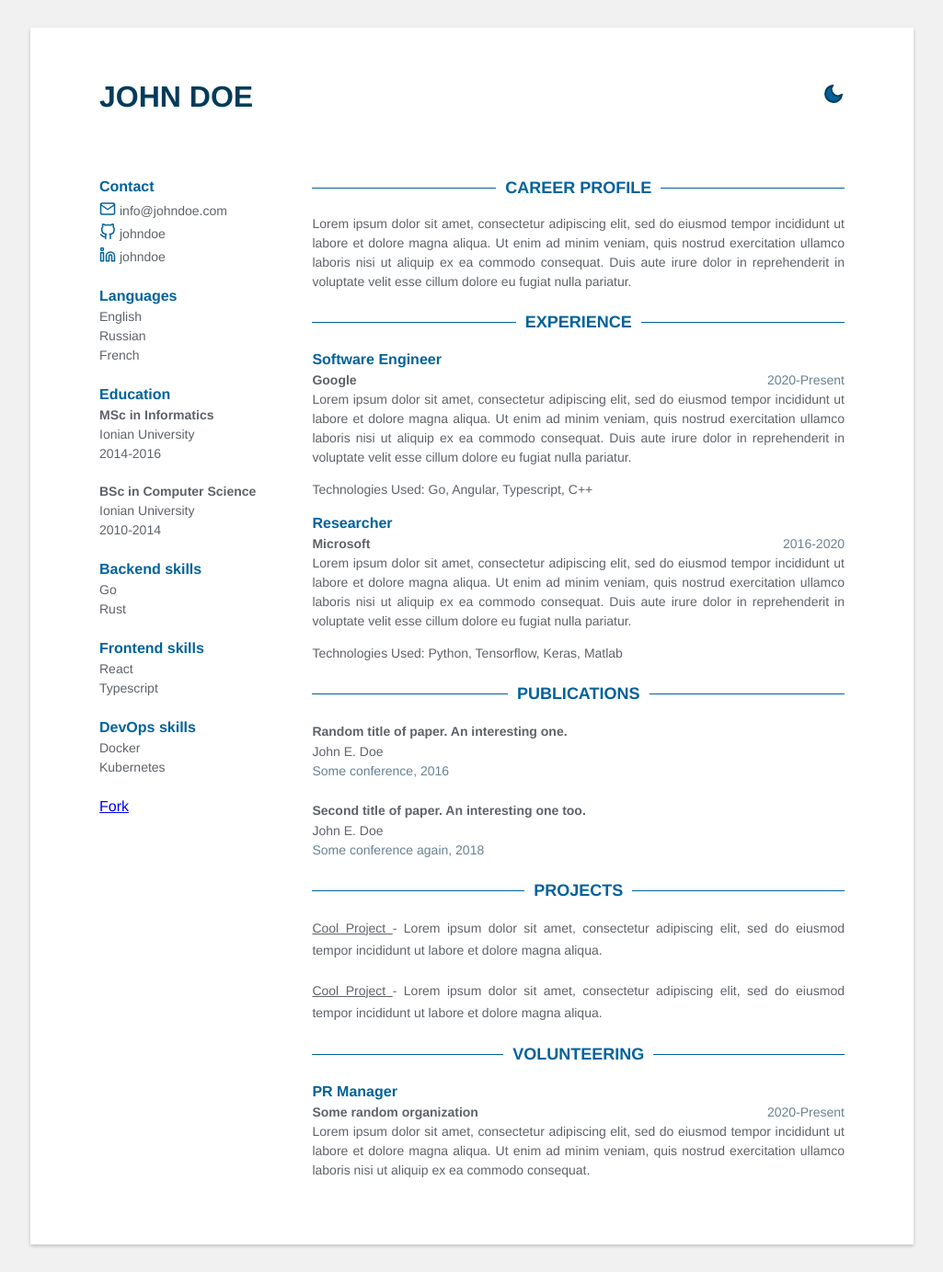
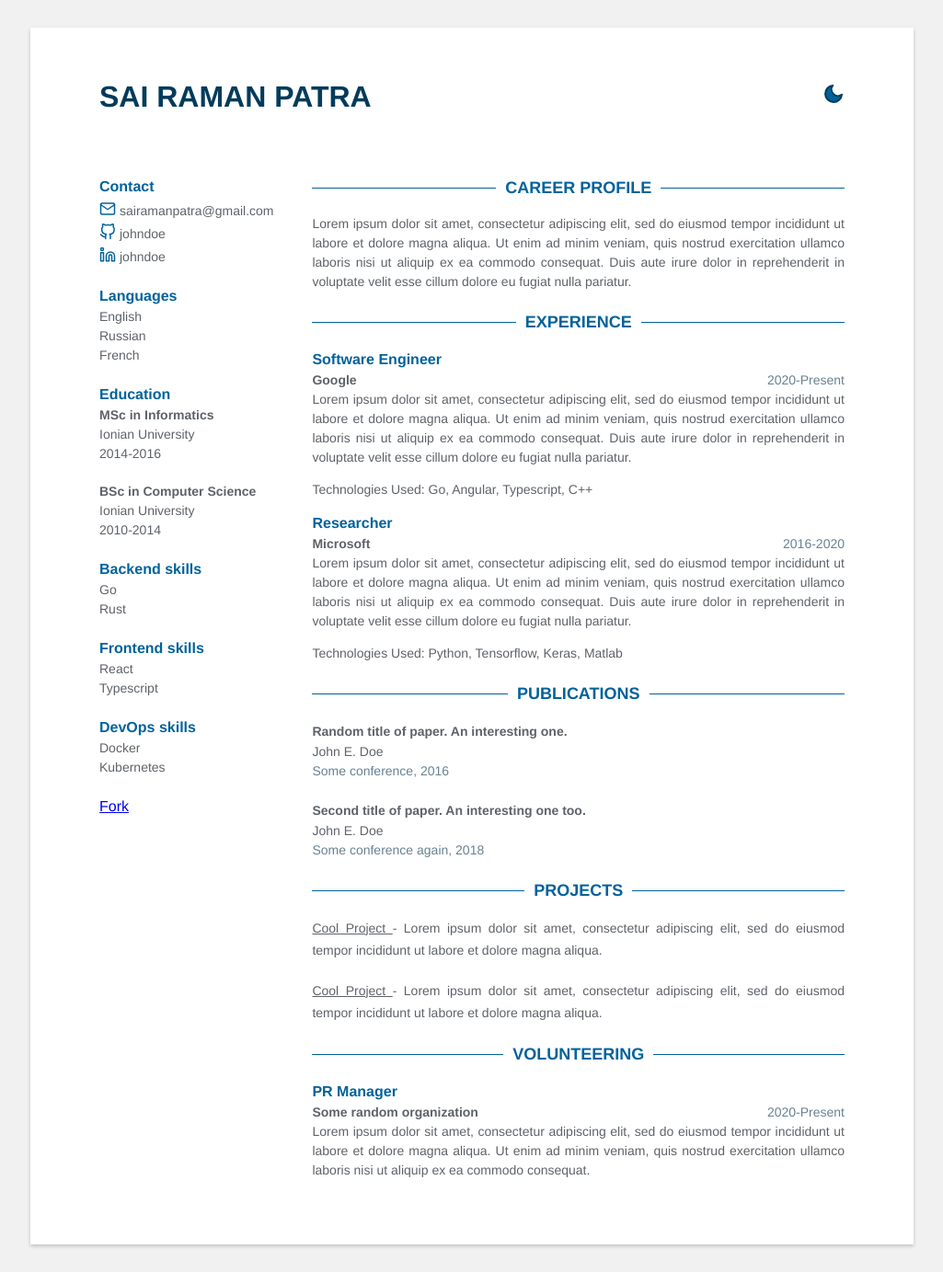
Before and after one commit to Stavrospanakakis/jekyll-cv, a Jekyll site: the page built from index.html, in a window 1280 px wide. Shown: the whole page at 92% size, without its empty margins (127-1152 px from the left). Built offline with Jekyll 4.4.1, drawn with Linux system fonts in a browser that asks for light colours.

Commit message:
Update data.yml

```diff
--- a/_data/data.yml
+++ b/_data/data.yml
@@ -1,10 +1,10 @@
-name: John Doe
+name: Sai Raman Patra
 support_dark_mode: true
 fork: true
 
 # Sidebar
 contact:
-  email: info@johndoe.com
+  email: sairamanpatra@gmail.com
   github: johndoe
   linkedin: johndoe
   phone:
```
